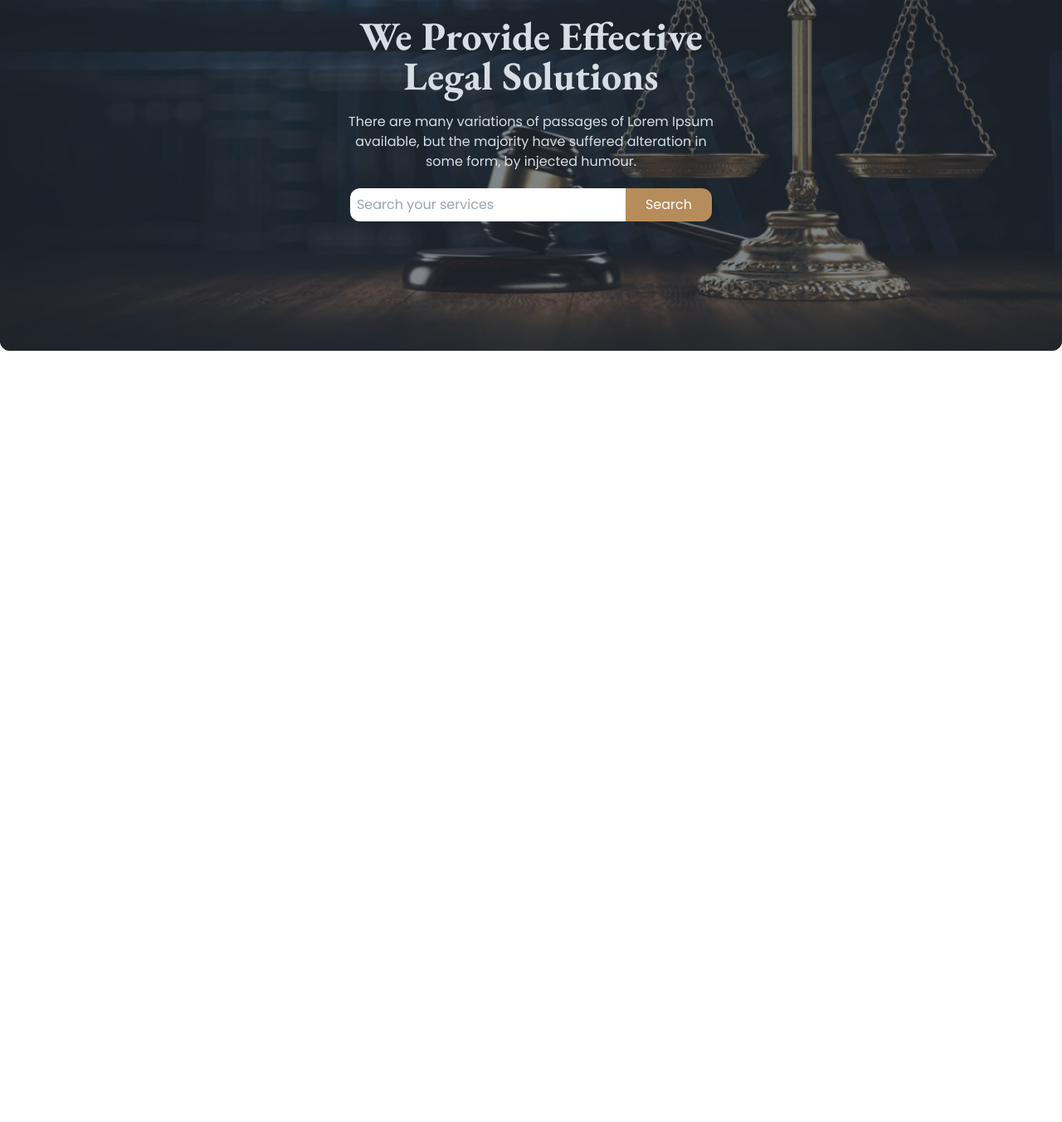
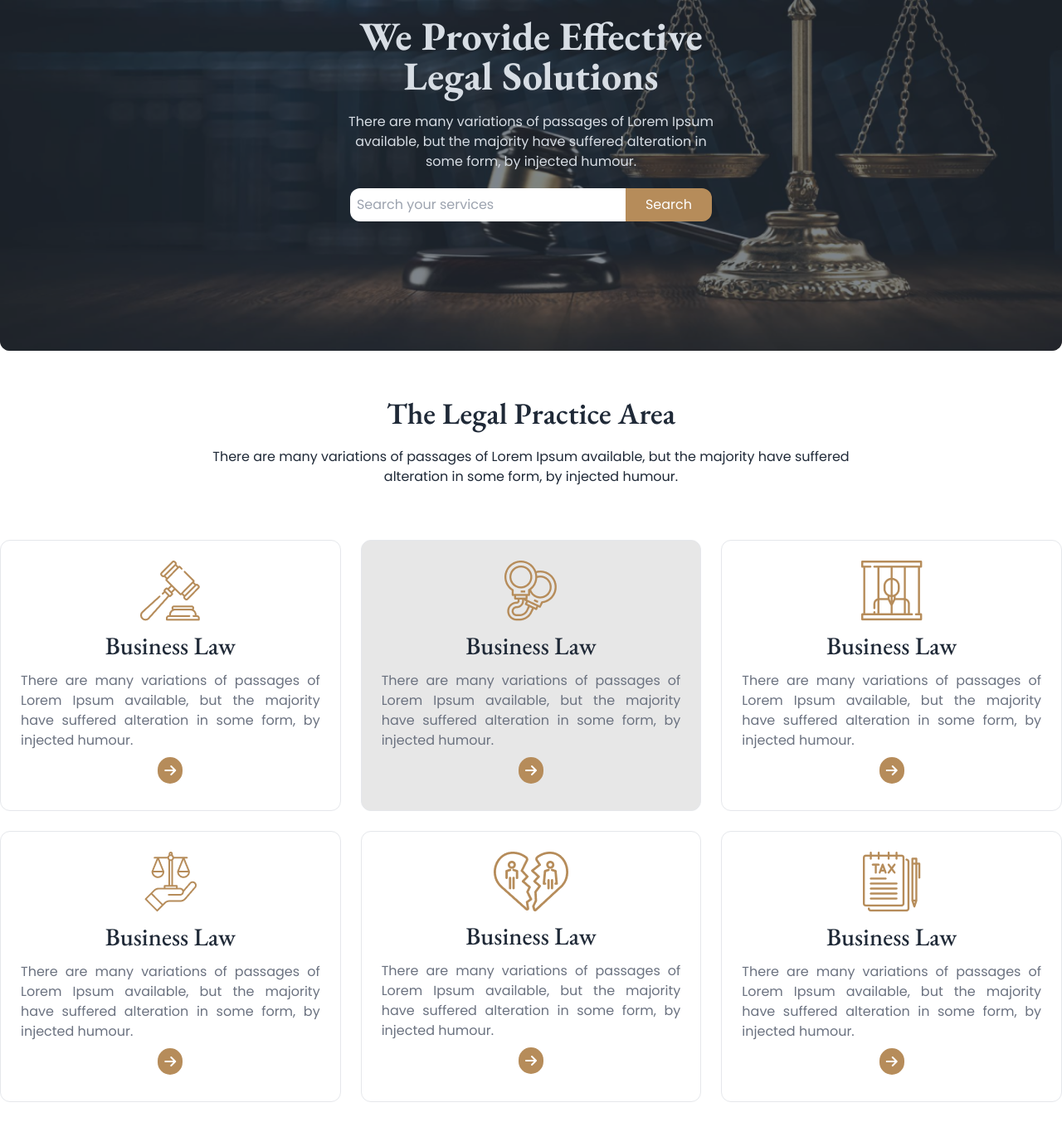
Before and after one commit to mdarmankhan6252/legal-justice, a plain HTML site: page index.html in a window 1280 px wide. Shown: the part 303-1656 px from the top of the page at 83% size. Before the commit the page ends 800 px from the top, so only its background shows below. Drawn offline with nearby package versions, Linux system fonts and the light colour scheme.

Commit message:
i have created legal practice area

```diff
--- a/index.html
+++ b/index.html
@@ -31,8 +31,9 @@
 
    <title>Legal Justice</title>
 </head>
-<body class="poppins">
+<body class="poppins mx-2 sm:mx-0">
    <header class="container mx-auto my-6">
+      <!-- nav -->
       <nav class="flex items-center justify-between">
          <div class="flex">
             <img src="img/logo2.png" class="cursor-pointer">
@@ -68,8 +69,71 @@
           </div>
       </div>
    </header>
+<!-- ----------main section------------ -->
+   <main class="container mx-auto my-6">
+      <!-- ---------practice area-------- -->
+      <section class="pt-8">
+         <div class="w-[60%] mx-auto text-center space-y-5">
+            <h2 class="eb text-4xl font-semibold text-center">The Legal Practice Area</h2>
+            <p class="pb-16">There are many variations of passages of Lorem Ipsum available, but the majority have suffered alteration in some form, by injected humour.</p>
+         </div>
 
-   <main>
+         <div class="grid col-span-1 sm:grid-cols-2 md:grid-cols-3 gap-6">
+            <div class="border border-gray-200 text-center p-6 rounded-xl">
+               <div class="flex justify-center">
+                  <img src="img/business.png" >
+               </div>
+               <h3 class="text-3xl eb my-3">Business Law</h3>
+               <p class="text-gray-500 text-justify">There are many variations of passages of Lorem Ipsum available, but the majority have suffered alteration in some form, by injected humour.</p>
+               <i class="fa-solid fa-arrow-right bg-[#B68C5A] text-white p-2 rounded-full my-2"></i>
+            </div>
+
+            <div class="border border-gray-200 text-center p-6 rounded-xl bg-[#E7E7E7]">
+               <div class="flex justify-center">
+                  <img src="img/criminal.png" >
+               </div>
+               <h3 class="text-3xl eb my-3">Business Law</h3>
+               <p class="text-gray-500 text-justify">There are many variations of passages of Lorem Ipsum available, but the majority have suffered alteration in some form, by injected humour.</p>
+               <i class="fa-solid fa-arrow-right bg-[#B68C5A] text-white p-2 rounded-full my-2"></i>
+            </div>
+
+            <div class="border border-gray-200 text-center p-6 rounded-xl">
+               <div class="flex justify-center">
+                  <img src="img/child.png" >
+               </div>
+               <h3 class="text-3xl eb my-3">Business Law</h3>
+               <p class="text-gray-500 text-justify">There are many variations of passages of Lorem Ipsum available, but the majority have suffered alteration in some form, by injected humour.</p>
+               <i class="fa-solid fa-arrow-right bg-[#B68C5A] text-white p-2 rounded-full my-2"></i>
+            </div>
+
+            <div class="border border-gray-200 text-center p-6 rounded-xl">
+               <div class="flex justify-center">
+                  <img src="img/education.png" >
+               </div>
+               <h3 class="text-3xl eb my-3">Business Law</h3>
+               <p class="text-gray-500 text-justify">There are many variations of passages of Lorem Ipsum available, but the majority have suffered alteration in some form, by injected humour.</p>
+               <i class="fa-solid fa-arrow-right bg-[#B68C5A] text-white p-2 rounded-full my-2"></i>
+            </div>
+
+            <div class="border border-gray-200 text-center p-6 rounded-xl">
+               <div class="flex justify-center">
+                  <img src="img/divorce.png" >
+               </div>
+               <h3 class="text-3xl eb my-3">Business Law</h3>
+               <p class="text-gray-500 text-justify">There are many variations of passages of Lorem Ipsum available, but the majority have suffered alteration in some form, by injected humour.</p>
+               <i class="fa-solid fa-arrow-right bg-[#B68C5A] text-white p-2 rounded-full my-2"></i>
+            </div>
+
+            <div class="border border-gray-200 text-center p-6 rounded-xl">
+               <div class="flex justify-center">
+                  <img src="img/tax.png" >
+               </div>
+               <h3 class="text-3xl eb my-3">Business Law</h3>
+               <p class="text-gray-500 text-justify">There are many variations of passages of Lorem Ipsum available, but the majority have suffered alteration in some form, by injected humour.</p>
+               <i class="fa-solid fa-arrow-right bg-[#B68C5A] text-white p-2 rounded-full my-2"></i>
+            </div>
+         </div>
+      </section>
 
    </main>
    <footer>
```
